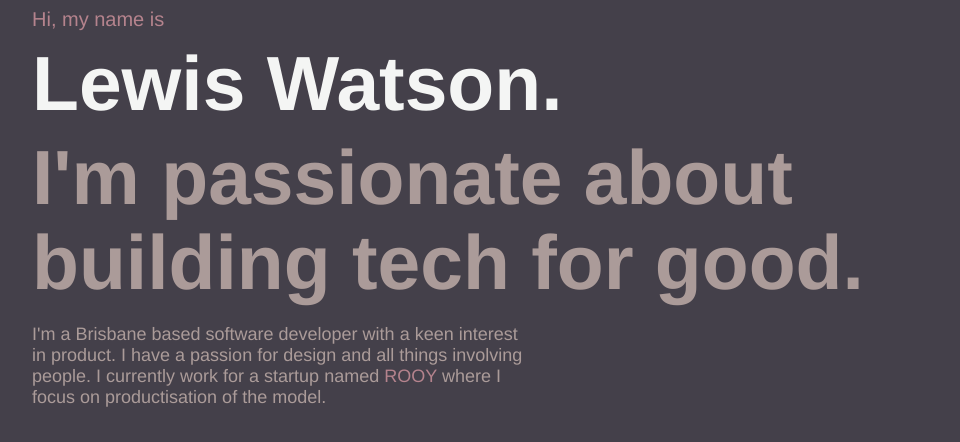
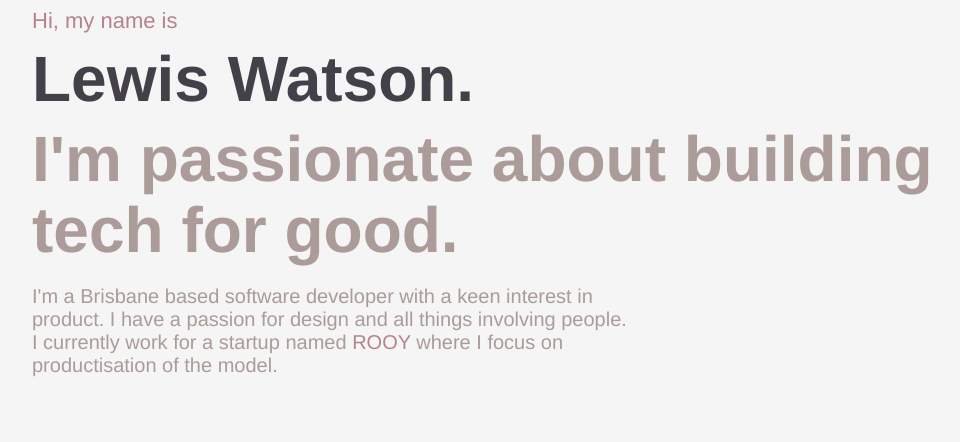
Before and after one commit to itslewiswatson/lewiswatson-dot-me, a React (Create React App) app in the folder client/: page / in a window 1280 px wide. Shown: the top 442 px of the page, without its empty margins (126-1086 px from the left). Built offline with nearby package versions, Linux system fonts and the light colour scheme.

Commit message:
Use system theme

```diff
--- a/client/src/App.tsx
+++ b/client/src/App.tsx
@@ -37,6 +37,14 @@ const useStyles = createUseStyles({
     body: {
       backgroundColor: theme.colors.dark,
       fontFamily: "Helvetica, sans-serif",
+
+      "@media (prefers-color-scheme: dark)": {
+        backgroundColor: theme.colors.dark,
+      },
+
+      "@media (prefers-color-scheme: light)": {
+        backgroundColor: theme.colors.offWhite,
+      },
     },
   },
   main: {
@@ -69,17 +77,25 @@ const useStyles = createUseStyles({
   intro: {},
   hello: {
     color: theme.colors.primary,
-    fontSize: 20,
+    fontSize: 22,
   },
   name: {
     color: theme.colors.offWhite,
-    fontSize: "clamp(30px, 6vw, 80px)",
+    fontSize: "clamp(30px, 5vw, 80px)",
     margin: 0,
     marginTop: 10,
+
+    "@media (prefers-color-scheme: dark)": {
+      color: theme.colors.offWhite,
+    },
+
+    "@media (prefers-color-scheme: light)": {
+      color: theme.colors.dark,
+    },
   },
   tagline: {
     color: theme.colors.secondary,
-    fontSize: "clamp(30px, 6vw, 80px)",
+    fontSize: "clamp(30px, 5vw, 80px)",
     margin: 0,
     marginTop: 10,
   },
@@ -87,8 +103,8 @@ const useStyles = createUseStyles({
   bio: {
     marginTop: 20,
     color: theme.colors.secondary,
-    maxWidth: "500px",
-    fontSize: 18,
+    maxWidth: "600px",
+    fontSize: 20,
   },
 });
 
```
